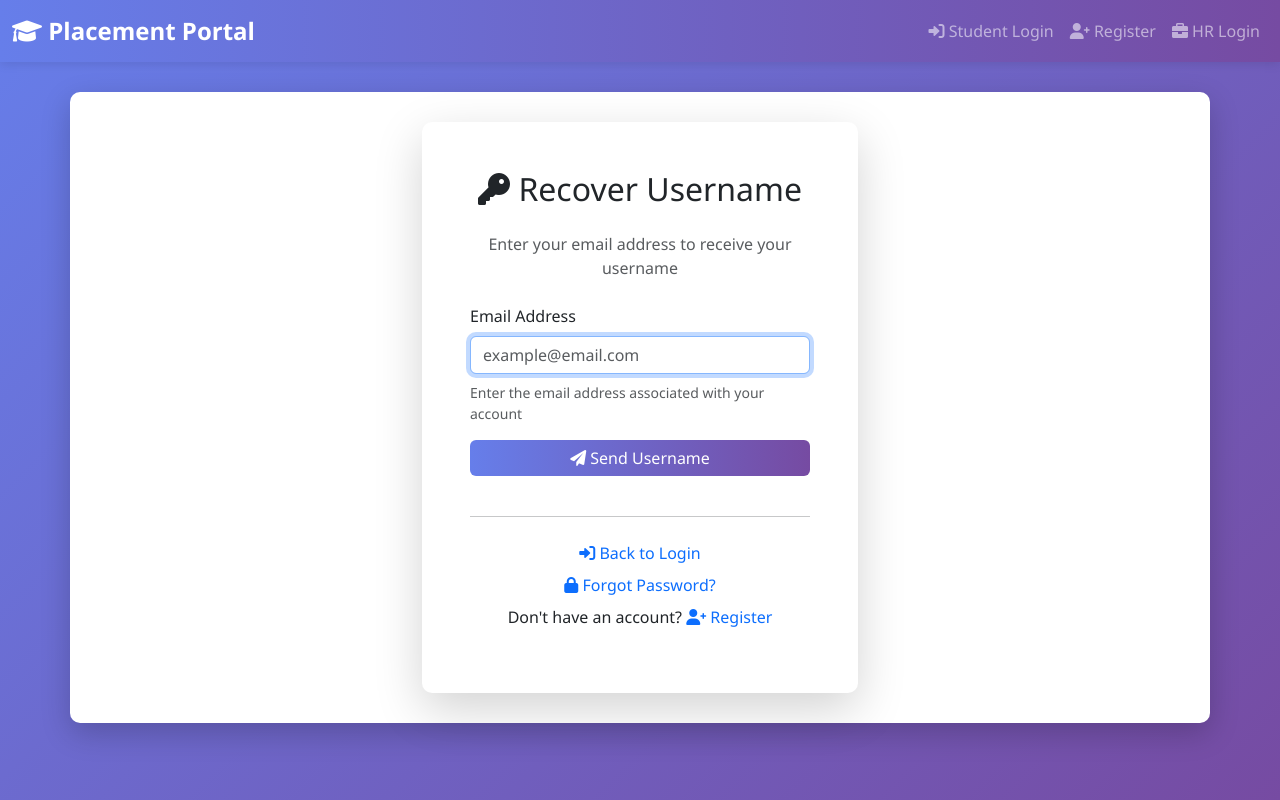
After one commit to Om-mac/RecruitHub, a Django app: page /forgot-username/ in a window 1280 px wide. The commit adds this page. Run offline with Django 5.2, Linux system fonts and the light colour scheme.

Commit message:
✨ Add Forgot Username feature for students and HR users
Features:
- Added forgot_username_student() view for student username recovery
- Added forgot_username_hr() view for HR username recovery
- Added send_username_recovery_email() to send username via email
- Created forgot_username.html template for student username recovery
- Created forgot_username_hr.html template for HR username recovery
- Created username_sent.html template for success confirmation
- Added 'Forgot Username?' links to both student and HR login pages
- Security: Doesn't reveal if email exists or not (email/no-email same response)
- Routes: /forgot-username/ for students, /hr/forgot-username/ for HR

How It Works:
1. User visits forgot username page and enters their email
2. System checks if email exists in database
3. If exists, sends username to that email
4. Displays success message regardless (security best practice)
5. User receives email with their username and can log in

Workflow:
- Student: Login → Forgot Username? → Enter email → Check inbox → Receive username
- HR: HR Login → Forgot Username? → Enter email → Check inbox → Receive username

```diff
--- /dev/null
+++ b/core/templates/core/forgot_username.html
@@ -0,0 +1,75 @@
+{% extends 'core/base.html' %}
+
+{% block title %}Forgot Username - Student{% endblock %}
+
+{% block content %}
+    <div class="row justify-content-center">
+        <div class="col-md-5">
+            <div class="card shadow-lg">
+                <div class="card-body p-5">
+                    <h2 class="text-center mb-4">
+                        <i class="fas fa-key"></i> Recover Username
+                    </h2>
+
+                    <p class="text-center text-muted mb-4">
+                        Enter your email address to receive your username
+                    </p>
+
+                    {% if messages %}
+                        {% for message in messages %}
+                            <div class="alert alert-{{ message.tags }} alert-dismissible fade show" role="alert">
+                                {{ message }}
+                                <button type="button" class="btn-close" data-bs-dismiss="alert"></button>
+                            </div>
+                        {% endfor %}
+                    {% endif %}
+
+                    <form method="post" novalidate>
+                        {% csrf_token %}
+
+                        <div class="mb-3">
+                            <label for="id_email" class="form-label">Email Address</label>
+                            <input
+                                type="email"
+                                name="email"
+                                id="id_email"
+                                class="form-control"
+                                placeholder="example@email.com"
+                                required
+                                autofocus
+                            >
+                            <small class="form-text text-muted d-block mt-2">
+                                Enter the email address associated with your account
+                            </small>
+                        </div>
+
+                        <button type="submit" class="btn btn-primary w-100 mb-3">
+                            <i class="fas fa-paper-plane"></i> Send Username
+                        </button>
+                    </form>
+
+                    <hr class="my-4">
+
+                    <div class="text-center">
+                        <p class="mb-2">
+                            <a href="{% url 'django.contrib.auth.views.login' %}" class="text-decoration-none">
+                                <i class="fas fa-sign-in-alt"></i> Back to Login
+                            </a>
+                        </p>
+                        <p class="mb-2">
+                            <a href="{% url 'password_reset_request' %}" class="text-decoration-none">
+                                <i class="fas fa-lock"></i> Forgot Password?
+                            </a>
+                        </p>
+                        <p>
+                            Don't have an account?
+                            <a href="{% url 'register_step1_email' %}" class="text-decoration-none">
+                                <i class="fas fa-user-plus"></i> Register
+                            </a>
+                        </p>
+                    </div>
+                </div>
+            </div>
+        </div>
+    </div>
+{% endblock %}
--- a/core/urls.py
+++ b/core/urls.py
@@ -43,4 +43,8 @@ urlpatterns = [
     # HR Approval URLs
     path('admin/approve-hr/<str:token>/', views.approve_hr_account, name='approve_hr_account'),
     path('admin/reject-hr/<str:token>/', views.reject_hr_account, name='reject_hr_account'),
+
+    # Forgot Username URLs
+    path('forgot-username/', views.forgot_username_student, name='forgot_username_student'),
+    path('hr/forgot-username/', views.forgot_username_hr, name='forgot_username_hr'),
 ]
--- a/core/views.py
+++ b/core/views.py
@@ -999,3 +999,100 @@ RecruitHub Team
         logger.info(f"HR rejection email sent to {email}")
     except Exception as e:
         logger.error(f"Failed to send rejection email to {email}: {str(e)}")
+
+
+def send_username_recovery_email(email, username):
+    """Send username to user's email for recovery"""
+    try:
+        subject = "Your RecruitHub Username"
+        message = f"""
+Hello,
+
+You requested to recover your RecruitHub username.
+
+Your Username: {username}
+
+If you also need to reset your password, please use the 'Forgot Password' option on the login page.
+
+If you did not request this, please ignore this email.
+
+Best regards,
+RecruitHub Team
+        """
+
+        send_mail(
+            subject,
+            message,
+            settings.DEFAULT_FROM_EMAIL,
+            [email],
+            fail_silently=False,
+        )
+        logger.info(f"✅ Username recovery email sent to {email}")
+        return True
+    except Exception as e:
+        logger.error(f"❌ Failed to send username recovery email to {email}: {str(e)}", exc_info=True)
+        return False
+
+
+def forgot_username_student(request):
+    """Student forgot username view"""
+    if request.method == 'POST':
+        email = request.POST.get('email', '').strip()
+
+        if not email:
+            messages.error(request, 'Please enter your email address.')
+            return render(request, 'core/forgot_username.html')
+
+        # Check if email exists for student
+        try:
+            user = User.objects.get(email=email)
+            # Send username recovery email
+            if send_username_recovery_email(email, user.username):
+                messages.success(request, f'Your username has been sent to {email}. Please check your inbox.')
+                return render(request, 'core/username_sent.html', {'email': email, 'user_type': 'Student'})
+            else:
+                messages.error(request, 'Failed to send email. Please try again later.')
+        except User.DoesNotExist:
+            # Don't reveal if email exists or not (security best practice)
+            messages.success(request, f'If an account with {email} exists, the username has been sent. Please check your inbox.')
+            return render(request, 'core/username_sent.html', {'email': email, 'user_type': 'Student'})
+        except Exception as e:
+            logger.error(f"Error in forgot_username_student: {str(e)}", exc_info=True)
+            messages.error(request, 'An error occurred. Please try again later.')
+
+    return render(request, 'core/forgot_username.html', {'user_type': 'Student'})
+
+
+def forgot_username_hr(request):
+    """HR forgot username view"""
+    if request.method == 'POST':
+        email = request.POST.get('email', '').strip()
+
+        if not email:
+            messages.error(request, 'Please enter your email address.')
+            return render(request, 'core/forgot_username_hr.html')
+
+        # Check if email exists for HR
+        try:
+            user = User.objects.get(email=email)
+            # Verify user has HR profile
+            hr_profile = HRProfile.objects.filter(user=user).exists()
+            if hr_profile:
+                if send_username_recovery_email(email, user.username):
+                    messages.success(request, f'Your username has been sent to {email}. Please check your inbox.')
+                    return render(request, 'core/username_sent.html', {'email': email, 'user_type': 'HR'})
+                else:
+                    messages.error(request, 'Failed to send email. Please try again later.')
+            else:
+                # Don't reveal if HR profile exists
+                messages.success(request, f'If an HR account with {email} exists, the username has been sent. Please check your inbox.')
+                return render(request, 'core/username_sent.html', {'email': email, 'user_type': 'HR'})
+        except User.DoesNotExist:
+            # Don't reveal if email exists or not (security best practice)
+            messages.success(request, f'If an HR account with {email} exists, the username has been sent. Please check your inbox.')
+            return render(request, 'core/username_sent.html', {'email': email, 'user_type': 'HR'})
+        except Exception as e:
+            logger.error(f"Error in forgot_username_hr: {str(e)}", exc_info=True)
+            messages.error(request, 'An error occurred. Please try again later.')
+
+    return render(request, 'core/forgot_username_hr.html', {'user_type': 'HR'})
```
Also changed, not shown: core/templates/core/forgot_username_hr.html (added, +70 -0 lines), core/templates/core/hr_login.html (+8 -0 lines), core/templates/core/username_sent.html (added, +79 -0 lines), core/templates/registration/login.html (+10 -3 lines).
